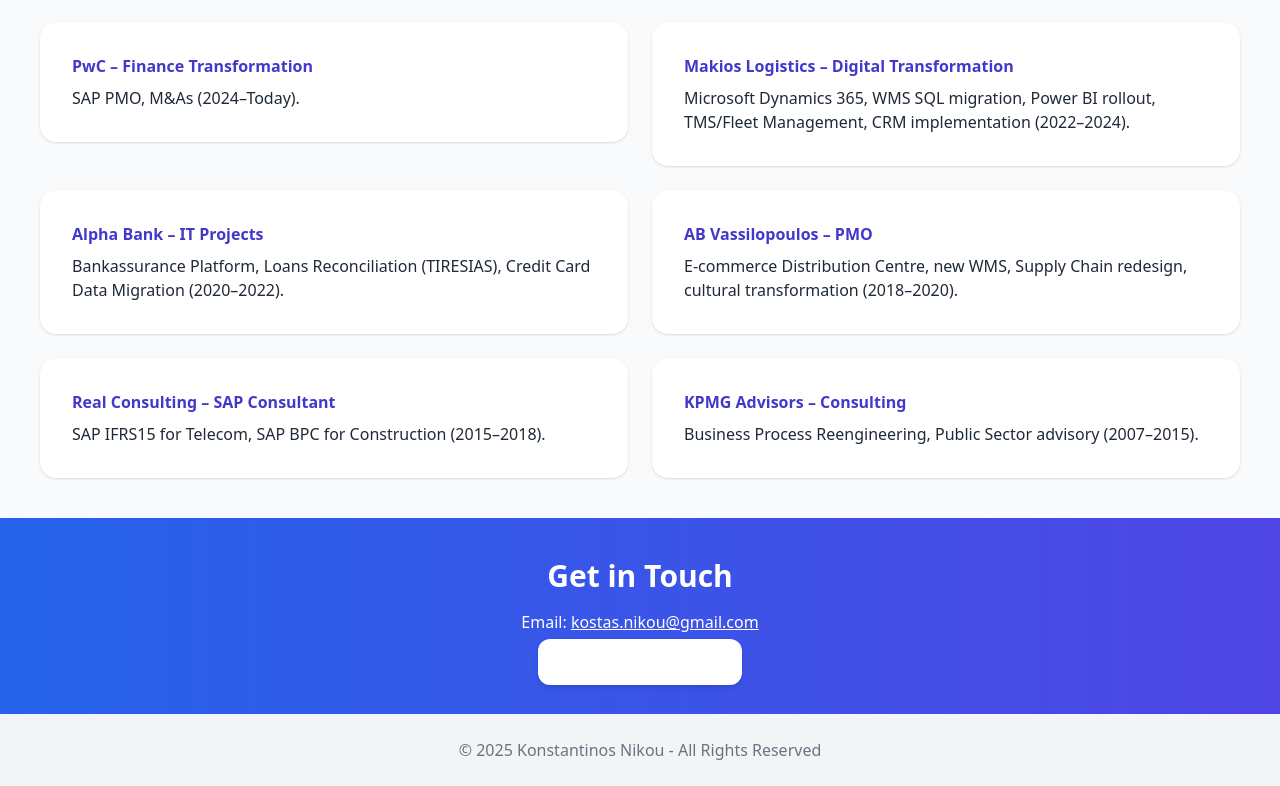
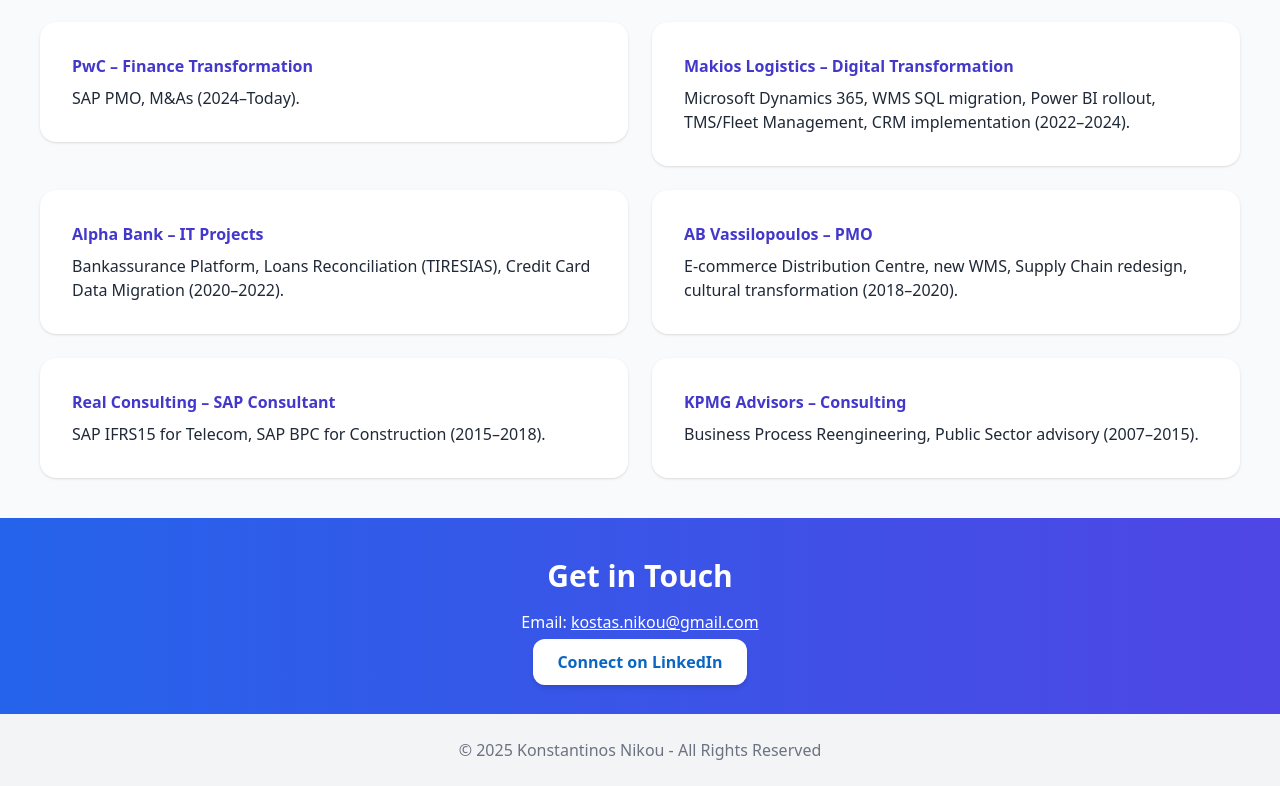
Before and after one commit to knikou/portfolio, a Next.js app: page / in a window 1280 px wide. Shown: the part 1358-2144 px from the top of the page. Built offline with nearby package versions, Linux system fonts and the light colour scheme.

Commit message:
Updated portfolio: added LinkedIn button and styling fixes

```diff
--- a/app/page.tsx
+++ b/app/page.tsx
@@ -131,8 +131,13 @@
       <section id="contact" className="p-10 text-center bg-gradient-to-r from-blue-600 to-indigo-600 text-white">
         <h3 className="text-3xl font-bold mb-4">Get in Touch</h3>
         <p className="mb-4">Email: <a href="mailto:kostas.nikou@gmail.com" className="underline">kostas.nikou@gmail.com</a></p>
-        <Button asChild className="bg-white text-blue-600 hover:bg-gray-100 px-6 py-3 rounded-xl shadow-md">
-  <a href="https://www.linkedin.com/in/knikou/" target="_blank" rel="noopener noreferrer">
+        <Button asChild className="bg-white hover:bg-gray-100 px-6 py-3 rounded-xl shadow-md">
+  <a
+    href="https://www.linkedin.com/in/knikou/"
+    target="_blank"
+    rel="noopener noreferrer"
+    className="text-[#0A66C2] font-semibold"
+  >
     Connect on LinkedIn
   </a>
 </Button>
```
